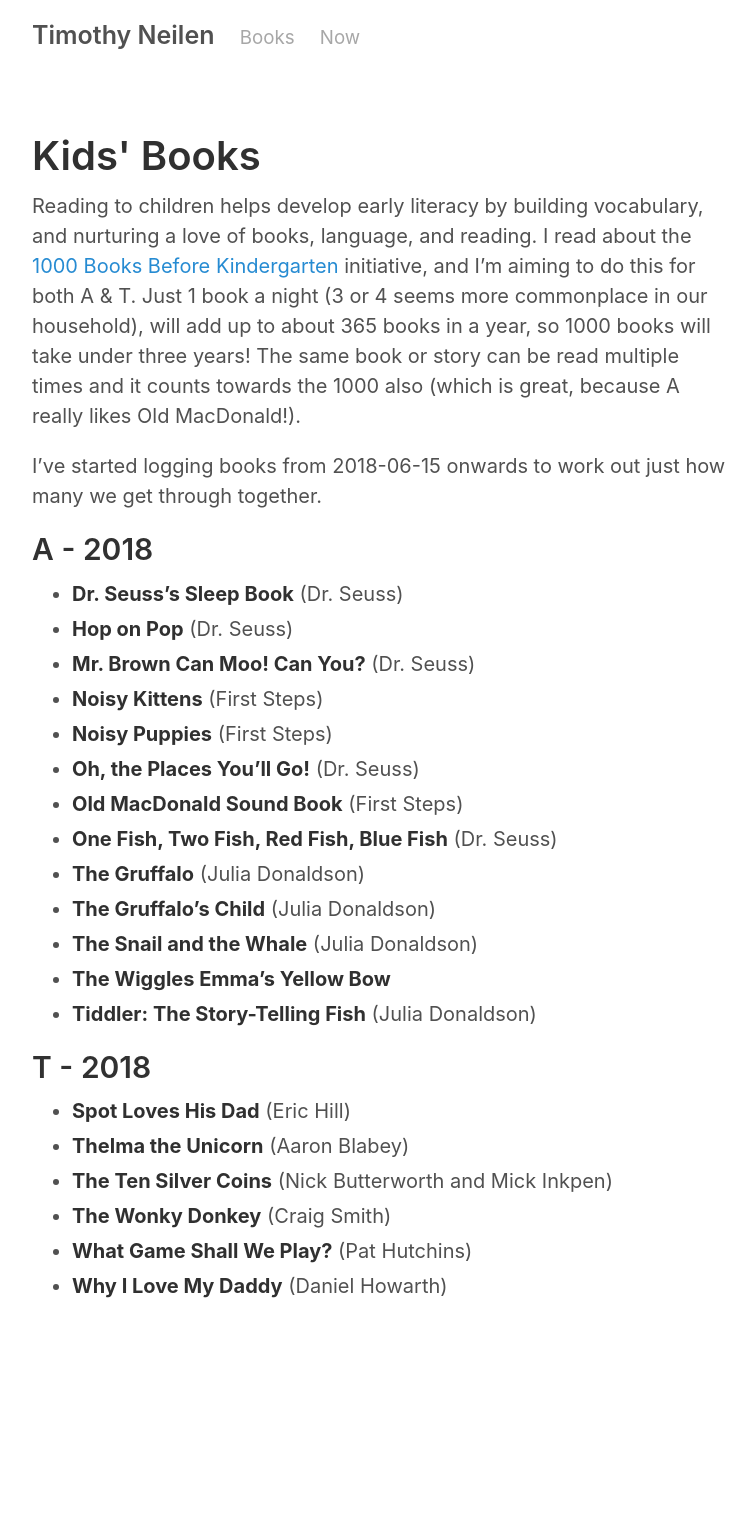
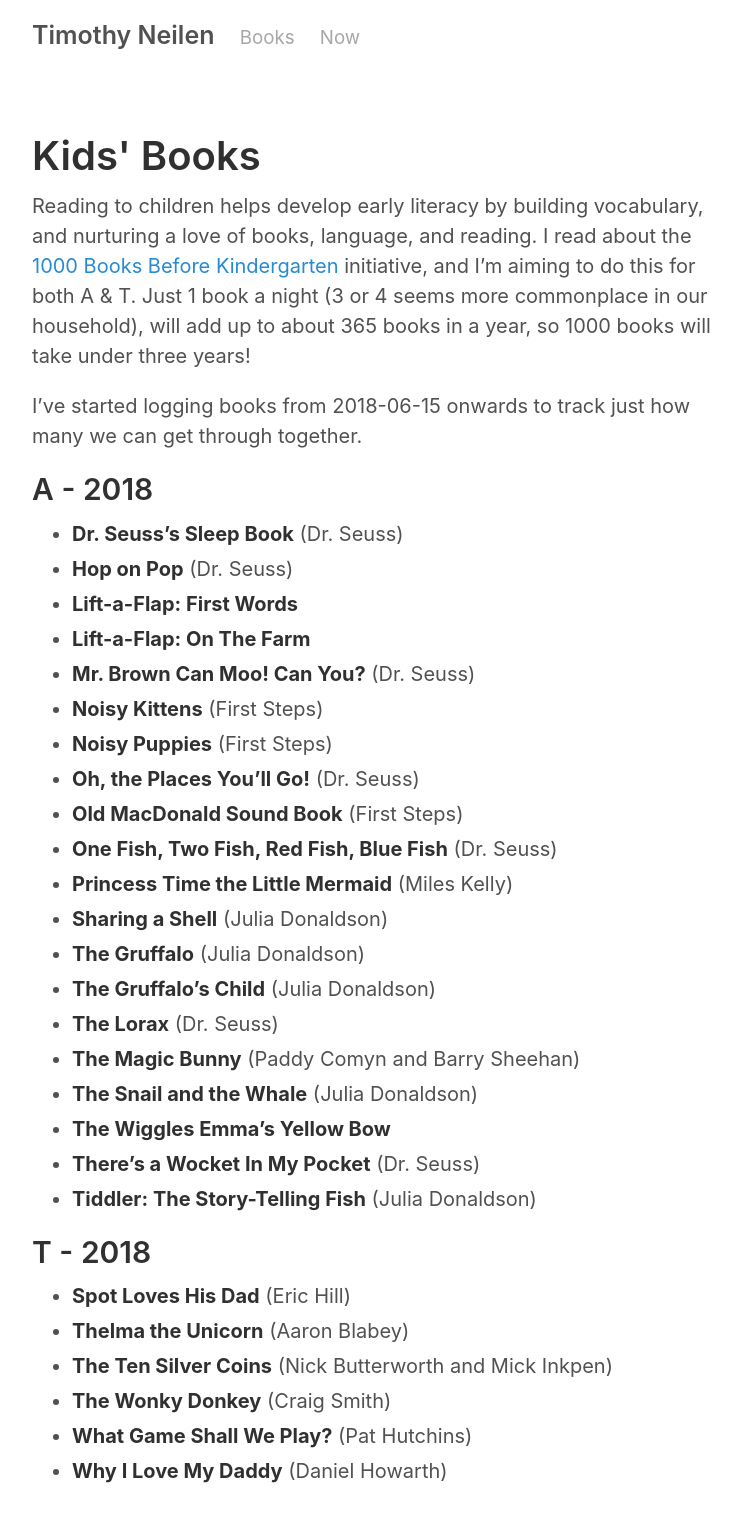
Before and after one commit to teejayen/teejayen.github.io, a Jekyll site: the page built from kidsbooks.md, in a window 1280 px wide. Shown: the whole page, without its empty margins (258-1014 px from the left). Built offline with Jekyll 4.4.1, drawn with Linux system fonts in a browser that asks for light colours; before the commit the page ends 1341 px from its top, so only the background shows below that.

Commit message:
handful of books for A, published notes on rework

```diff
--- a/kidsbooks.md
+++ b/kidsbooks.md
@@ -5,24 +5,31 @@ layout: page
 published: true
 ---
 
-Reading to children helps develop early literacy by building vocabulary, and nurturing a love of books, language, and reading. I read about the [1000 Books Before Kindergarten](https://1000booksbeforekindergarten.org/) initiative, and I'm aiming to do this for both A & T. Just 1 book a night (3 or 4 seems more commonplace in our household), will add up to about 365 books in a year, so 1000 books will take under three years! The same book or story can be read multiple times and it counts towards the 1000 also (which is great, because A really likes Old MacDonald!).
+Reading to children helps develop early literacy by building vocabulary, and nurturing a love of books, language, and reading. I read about the [1000 Books Before Kindergarten](https://1000booksbeforekindergarten.org/) initiative, and I'm aiming to do this for both A & T. Just 1 book a night (3 or 4 seems more commonplace in our household), will add up to about 365 books in a year, so 1000 books will take under three years!
 
-I've started logging books from 2018-06-15 onwards to work out just how many we get through together.
+I've started logging books from 2018-06-15 onwards to track just how many we can get through together.
 
 ## A - 2018
 
 - **Dr. Seuss's Sleep Book** (Dr. Seuss)
 - **Hop on Pop** (Dr. Seuss)
+- **Lift-a-Flap: First Words**
+- **Lift-a-Flap: On The Farm**
 - **Mr. Brown Can Moo! Can You?** (Dr. Seuss)
 - **Noisy Kittens** (First Steps)
 - **Noisy Puppies** (First Steps)
 - **Oh, the Places You’ll Go!** (Dr. Seuss)
 - **Old MacDonald Sound Book** (First Steps)
 - **One Fish, Two Fish, Red Fish, Blue Fish** (Dr. Seuss)
+- **Princess Time the Little Mermaid** (Miles Kelly)
+- **Sharing a Shell** (Julia Donaldson)
 - **The Gruffalo** (Julia Donaldson)
 - **The Gruffalo's Child** (Julia Donaldson)
+- **The Lorax** (Dr. Seuss)
+- **The Magic Bunny** (Paddy Comyn and Barry Sheehan)
 - **The Snail and the Whale** (Julia Donaldson)
 - **The Wiggles Emma's Yellow Bow**
+- **There's a Wocket In My Pocket** (Dr. Seuss)
 - **Tiddler: The Story-Telling Fish** (Julia Donaldson)
 
 ## T - 2018
```
Also changed, not shown: books/rework.md (added, +34 -0 lines).
